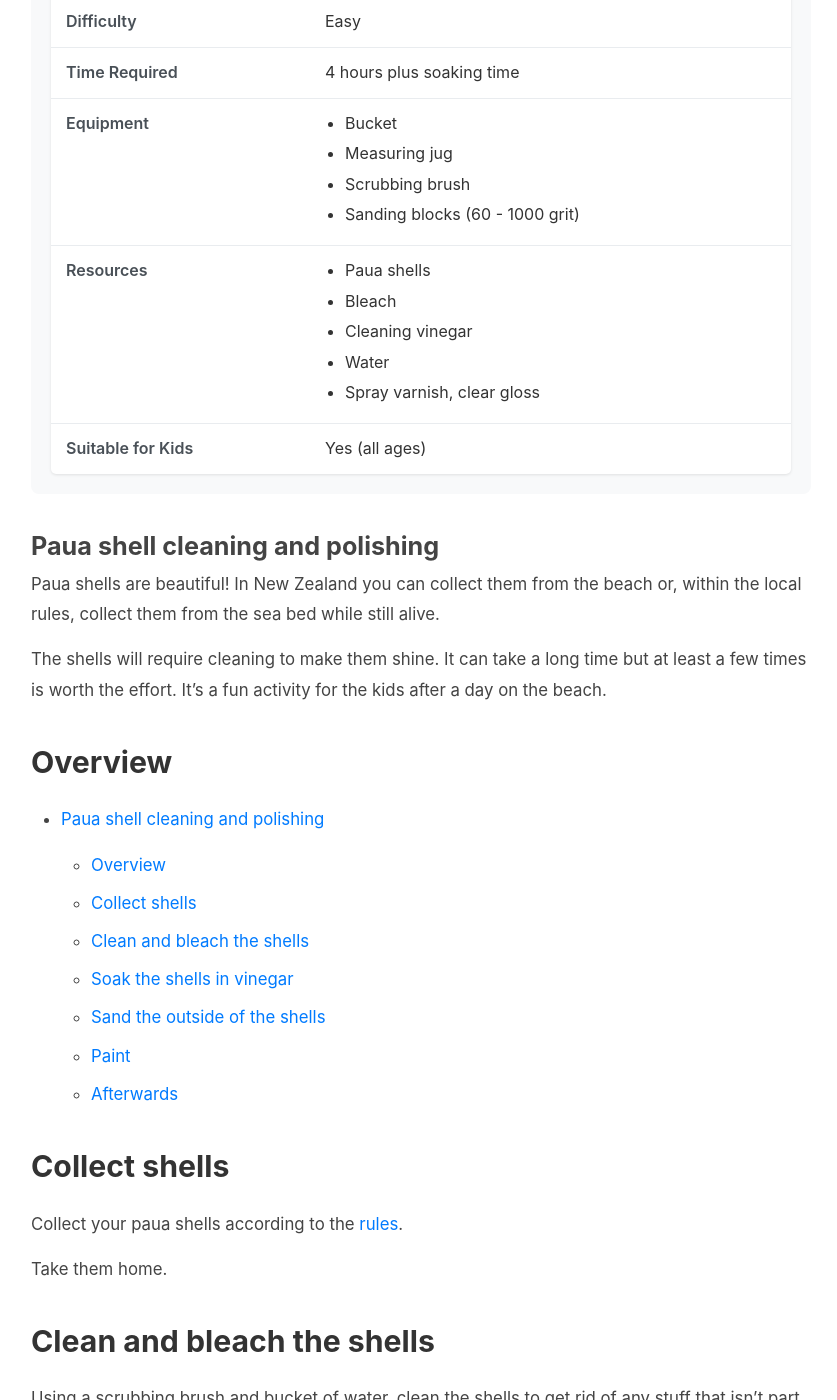
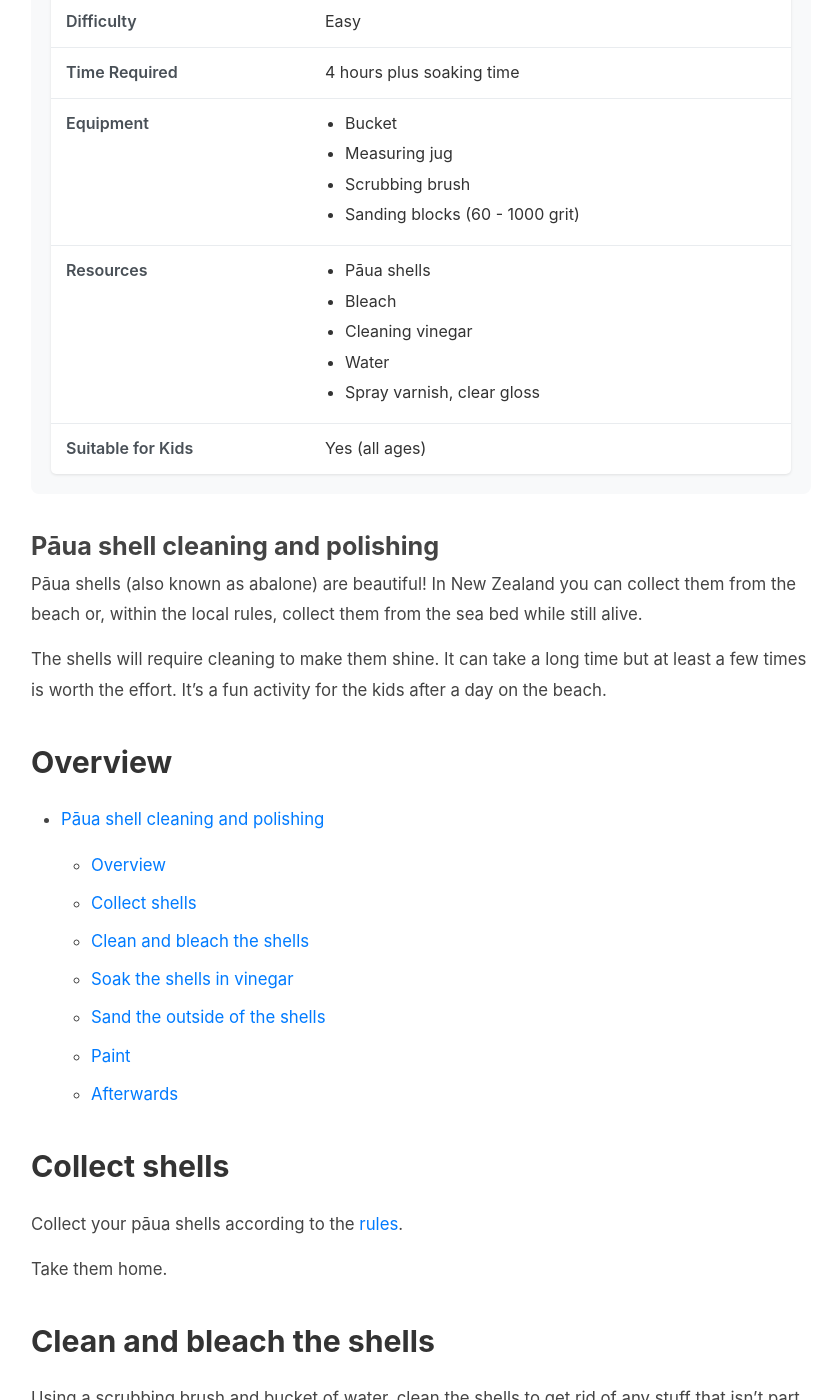
Before and after one commit to dfbr/craft_journal, a Jekyll site: the page built from _posts/2025-11-25-cleaning-paua-shell.md, in a window 1280 px wide and 1400 px high, scrolled down 1447 px. Shown: the whole window, without its empty margins (219-1056 px from the left). Built offline with Jekyll 4.4.1, drawn with Linux system fonts in a browser that asks for light colours; some of the changed text lies outside the part shown.

Commit message:
Paua to Pāua

```diff
--- a/_posts/2025-11-25-cleaning-paua-shell.md
+++ b/_posts/2025-11-25-cleaning-paua-shell.md
@@ -1,8 +1,8 @@
 ---
 layout: post
-title: "Cleaning paua shells"
+title: "Cleaning pāua shells"
 date: 2025-11-27 00:00:00 -0000
-categories: [cleaning, paua, polishing]
+categories: [cleaning, pāua, polishing]
 author: Dave Rowan
 featured_image: /assets/images/posts/cleaning-paua-shell/featured.jpg
 project_details:
@@ -14,24 +14,24 @@ project_details:
     - Scrubbing brush
     - Sanding blocks (60 - 1000 grit)
   Resources:
-    - Paua shells
+    - Pāua shells
     - Bleach
     - Cleaning vinegar
     - Water
     - Spray varnish, clear gloss
   Suitable for Kids: Yes (all ages)
-excerpt: "Learn how to clean and polish paua shells collected from the beach. A fun family-friendly activity that creates beautiful keepsakes."
+excerpt: "Clean and polish pāua shells collected from the beach. A fun family-friendly activity that creates beautiful keepsakes."
 ---
 
-# Paua shell cleaning and polishing
+# Pāua shell cleaning and polishing
 
-Paua shells are beautiful! In New Zealand you can collect them from the beach or, within the local rules, collect them from the sea bed while still alive.
+Pāua shells (also known as abalone) are beautiful! In New Zealand you can collect them from the beach or, within the local rules, collect them from the sea bed while still alive.
 
 The shells will require cleaning to make them shine. It can take a long time but at least a few times is worth the effort. It's a fun activity for the kids after a day on the beach.
 
 ## Overview
 
-- [Paua shell cleaning and polishing](#paua-shell-cleaning-and-polishing)
+- [Pāua shell cleaning and polishing](#pāua-shell-cleaning-and-polishing)
   - [Overview](#overview)
   - [Collect shells](#collect-shells)
   - [Clean and bleach the shells](#clean-and-bleach-the-shells)
@@ -42,7 +42,7 @@ The shells will require cleaning to make them shine. It can take a long time but
 
 ## Collect shells
 
-Collect your paua shells according to the [rules](https://www.mpi.govt.nz/fishing-aquaculture/recreational-fishing/fishing-rules-for-gear-methods-and-species/paua-rules-and-guidelines).
+Collect your pāua shells according to the [rules](https://www.mpi.govt.nz/fishing-aquaculture/recreational-fishing/fishing-rules-for-gear-methods-and-species/paua-rules-and-guidelines).
 
 Take them home.
 
@@ -82,4 +82,4 @@ Optional: using a spray clear gloss varnish, follow the instructions on the can
 
 ## Afterwards
 
-You can simply enjoy your polished paua shells for their beauty or use them in whatever other craft projects you desire.
+You can simply enjoy your polished pāua shells for their beauty or use them in whatever other craft projects you desire.
```
